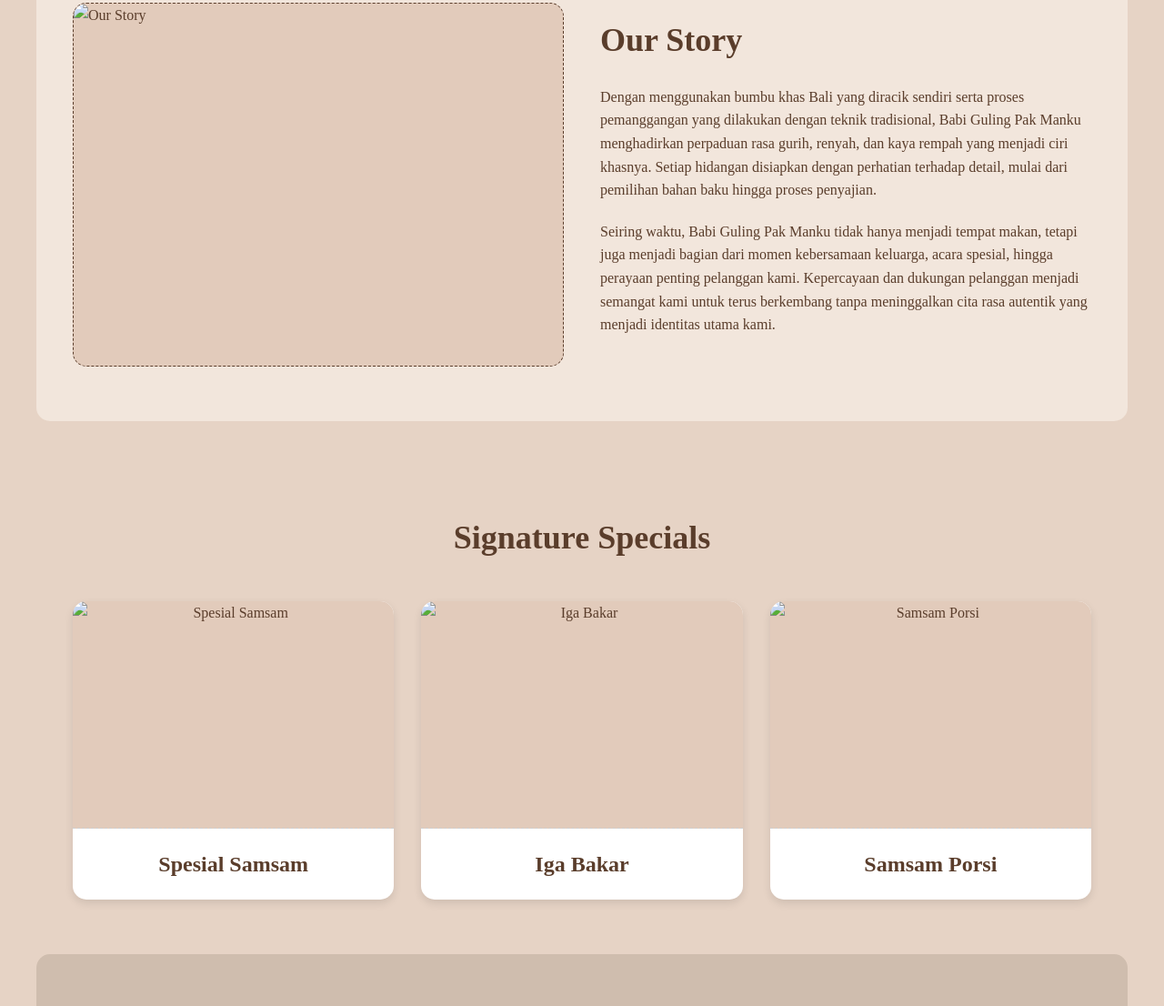
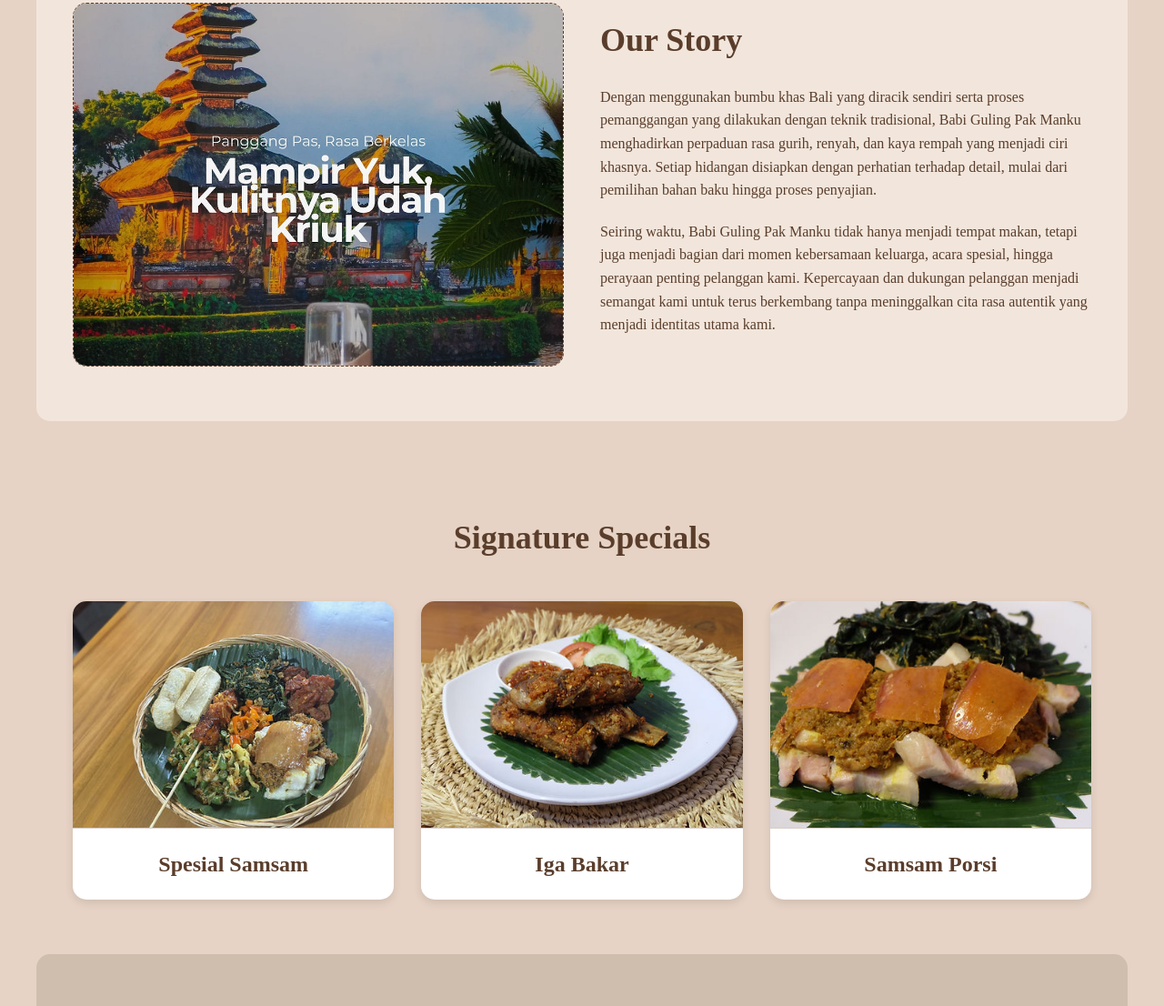
Before and after one commit to Ars-Sul10/WEBSITE-BABIGULINGPAKMANKU, a plain HTML site: page index.html in a window 1280 px wide. Shown: the part 760-1866 px from the top of the page at 91% size. Drawn offline with Linux system fonts and the light colour scheme; the site is published under a folder, as on GitHub Pages, so addresses that start at the root find nothing.

Commit message:
Update index.html

```diff
--- a/index.html
+++ b/index.html
@@ -42,7 +42,7 @@
 
   <section class="our-story">
     <div class="story-image">
-      <img src="/assets/img/HOME-2.jpg" alt="Our Story">
+      <img src="./assets/img/HOME-2.jpg" alt="Our Story">
     </div>
     <div class="story-content">
       <h2>Our Story</h2>
@@ -61,15 +61,15 @@
     <h2>Signature Specials</h2>
     <div class="specials-grid">
       <div class="special-card">
-        <img src="/assets/img/Spesial SamSam.jpg" alt="Spesial Samsam">
+        <img src="./assets/img/Spesial SamSam.jpg" alt="Spesial Samsam">
         <h3>Spesial Samsam</h3>
       </div>
       <div class="special-card">
-        <img src="/assets/img/Iga Bakar.jpg" alt="Iga Bakar">
+        <img src="./assets/img/Iga Bakar.jpg" alt="Iga Bakar">
         <h3>Iga Bakar</h3>
       </div>
       <div class="special-card">
-        <img src="/assets/img/Samsam Porsi.jpg" alt="Samsam Porsi">
+        <img src="./assets/img/Samsam Porsi.jpg" alt="Samsam Porsi">
         <h3>Samsam Porsi</h3>
       </div>
     </div>
```
